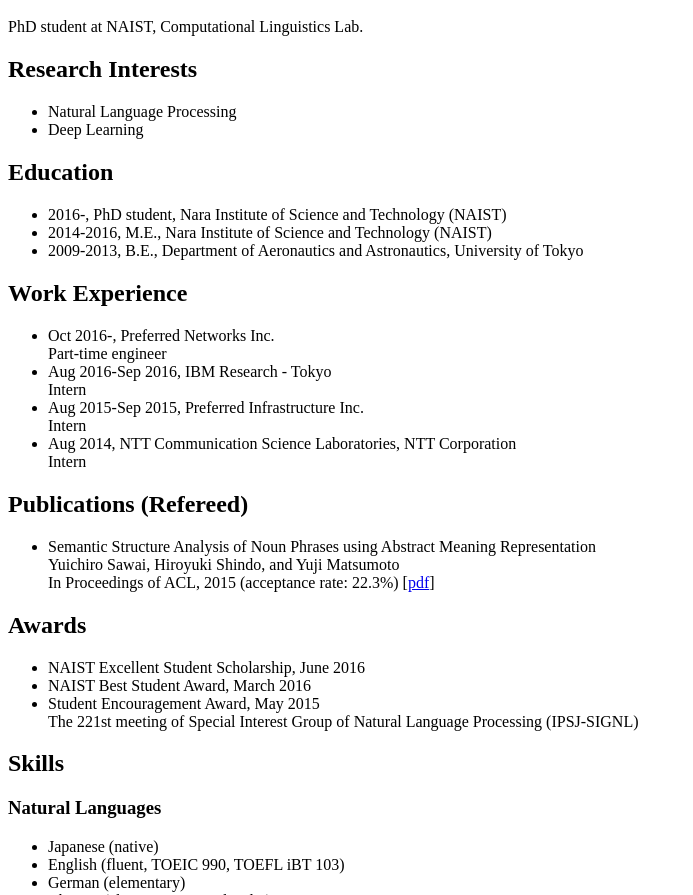
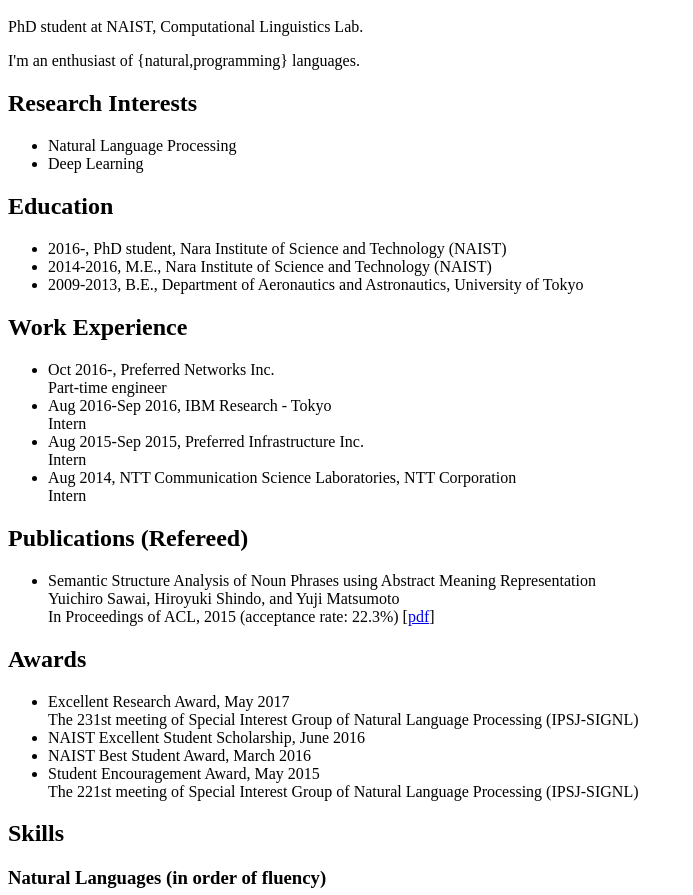
Before and after one commit to yuichiro-s/yuichiro-s.github.io, a plain HTML site: page index.html in a window 1280 px wide. Shown: the part 57-952 px from the top of the page, without its empty margins (0-693 px from the left). Drawn offline with Linux system fonts and the light colour scheme.

Commit message:
Update profile

```diff
--- a/index.html
+++ b/index.html
@@ -8,6 +8,7 @@
   </h1>
 
   <p>PhD student at NAIST, Computational Linguistics Lab.</p>
+  <p>I'm an enthusiast of {natural,programming} languages.</p>
 
 <h2>Research Interests</h2>
 <ul>
@@ -64,6 +65,8 @@
 <h2>Awards</h2>
 
 <ul>
+  <li>Excellent Research Award, May 2017
+    <br/>The 231st meeting of Special Interest Group of Natural Language Processing (IPSJ-SIGNL)</li>
   <li>NAIST Excellent Student Scholarship, June 2016</li>
   <li>NAIST Best Student Award, March 2016</li>
   <li>Student Encouragement Award, May 2015
@@ -72,7 +75,7 @@
 
 <h2>Skills</h2>
 
-<h3>Natural Languages</h3>
+<h3>Natural Languages (in order of fluency)</h3>
 <ul>
   <li>Japanese (native)</li>
   <li>English (fluent, TOEIC 990, TOEFL iBT 103)</li>
```
